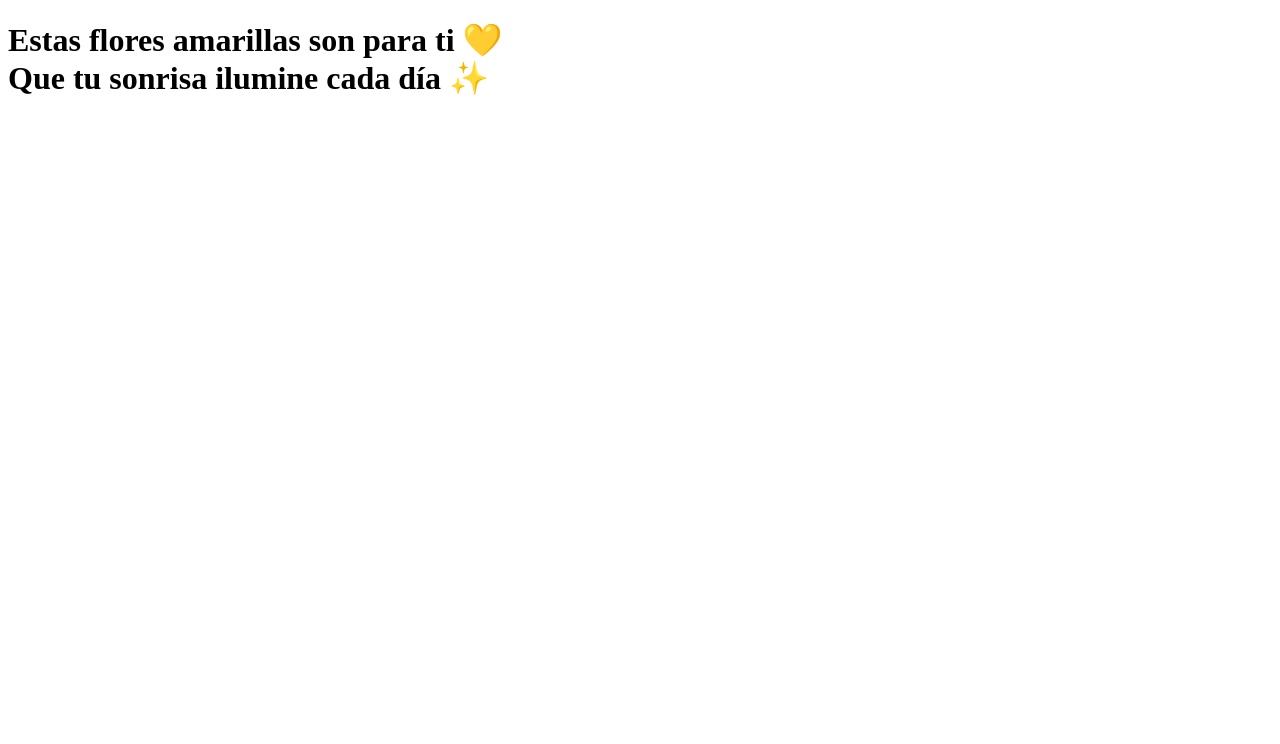
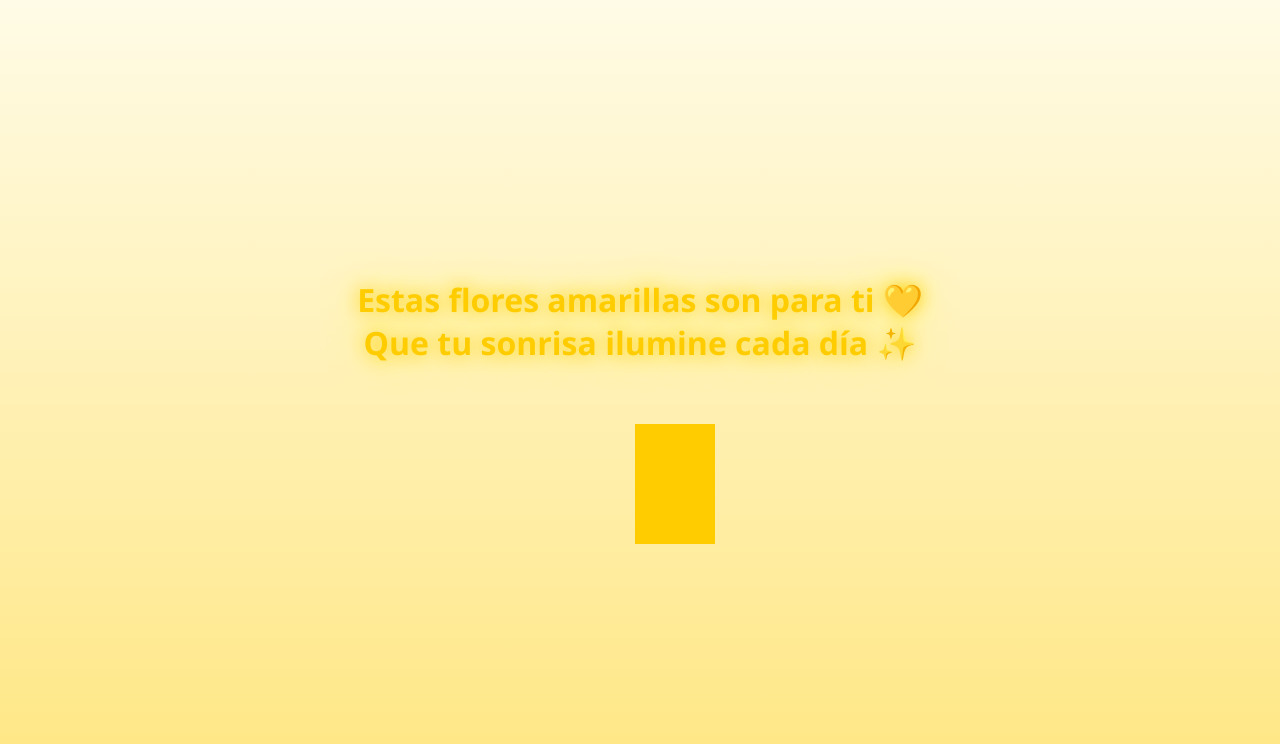
Before and after one commit to gastonolivera055-stack/Flores, a plain HTML site: page flower.html in a window 1280 px wide. Drawn offline with Linux system fonts and the light colour scheme.

Commit message:
main.css

```diff
--- a/css/main.css
+++ b/css/main.css
@@ -1,48 +1,53 @@
-/* 🌼 Estilos de las flores amarillas (Floricienta) */
-
-/* pétalos amarillos */
-.flower__leaf {
-  background: linear-gradient(180deg, #fff59d 0%, #ffeb3b 40%, #fdd835 100%);
-  border-radius: 50%;
-  box-shadow: 0 4px 8px rgba(255, 215, 64, 0.4), inset 0 -4px 8px rgba(255, 213, 79, 0.3);
-  transition: transform 0.3s ease, filter 0.3s ease;
+/* Fondo suave */
+body {
+  margin: 0;
+  padding: 0;
+  background: linear-gradient(to bottom, #fffbe6, #ffe680);
+  display: flex;
+  flex-direction: column;
+  justify-content: center;
+  align-items: center;
+  height: 100vh;
+  font-family: 'Segoe UI', sans-serif;
+  text-align: center;
+  overflow: hidden;
 }
 
-/* centro dorado */
-.flower__white-circle {
-  background: radial-gradient(circle, #fff9c4 0%, #fff176 50%, #fbc02d 100%);
-  box-shadow: 0 2px 10px rgba(255, 193, 7, 0.4);
+/* Título */
+.titulo {
+  color: #ffcc00;
+  text-shadow: 0 0 10px #ffd633, 0 0 20px #ffeb99;
+  font-size: 2rem;
+  margin-bottom: 30px;
+  animation: glow 2s infinite alternate;
 }
 
-/* luces brillantes alrededor */
-.flower__light {
-  background: radial-gradient(circle, rgba(255,235,59,0.9) 0%, rgba(255,214,0,0.6) 40%, transparent 80%);
-  filter: blur(8px);
-  opacity: 0.8;
-  animation: sparkle 3s ease-in-out infinite;
+@keyframes glow {
+  from {
+    text-shadow: 0 0 10px #ffd633, 0 0 20px #ffeb99;
+  }
+  to {
+    text-shadow: 0 0 20px #ffcc00, 0 0 40px #ffff66;
+  }
 }
 
-@keyframes sparkle {
-  0%   { transform: scale(0.95); opacity: 0.7; }
-  50%  { transform: scale(1.05); opacity: 1; }
-  100% { transform: scale(0.95); opacity: 0.7; }
+/* Flor principal */
+.flower {
+  position: relative;
+  width: 150px;
+  height: 150px;
+  animation: spin 10s linear infinite;
 }
 
-/* tallos y hojas verdes */
-.flower__line,
-.flower__line__leaf,
-.flower__g-long__top,
-.flower__grass--top {
-  background: linear-gradient(180deg, #66bb6a, #43a047);
+@keyframes spin {
+  from { transform: rotate(0deg); }
+  to { transform: rotate(360deg); }
 }
 
-/* césped */
-.flower__grass__leaf {
-  background: linear-gradient(180deg, #81c784, #388e3c);
-}
-
-/* hover pétalos (efecto PC) */
-.flower__leaf:hover {
-  transform: scale(1.08);
-  filter: brightness(1.2);
-}
+/* Pétalos */
+.flower__leaf {
+  position: absolute;
+  width: 80px;
+  height: 120px;
+  background: #ffcc00;
+  borde
```
